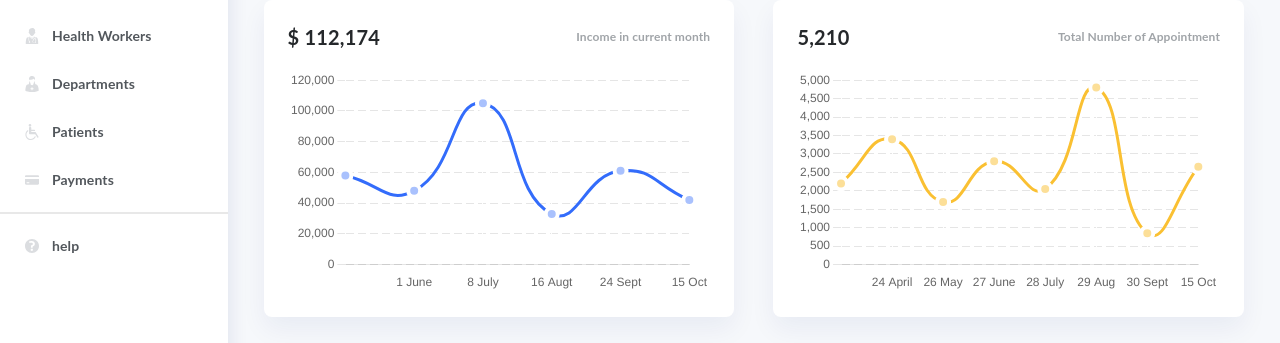
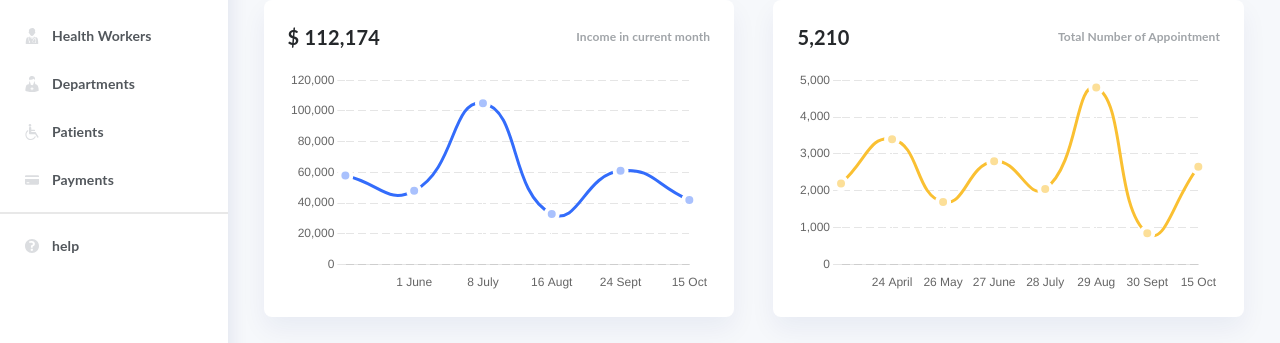
Before and after one commit to ChidiOkpala/clafiya_assessment, a Next.js app: page /dashboard in a window 1280 px wide. Shown: the part 232-575 px from the top of the page. Built offline with nearby package versions, Linux system fonts and the light colour scheme.

Commit message:
add stepsize to chart

```diff
--- a/components/chart.tsx
+++ b/components/chart.tsx
@@ -6,6 +6,7 @@ export interface ChartProps {
   horizontalData: number[]
   lineColor: string
   pointColor: string
+  stepSize: number
 }
 
 export const Chart: FC<ChartProps> = ({
@@ -13,6 +14,7 @@ export const Chart: FC<ChartProps> = ({
   horizontalData,
   lineColor,
   pointColor,
+  stepSize,
 }) => {
   const data = {
     labels: verticalLabels,
@@ -38,11 +40,13 @@ export const Chart: FC<ChartProps> = ({
     },
     scales: {
       y: {
+        stacked: true,
         beginAtZero: true,
         grid: {
           borderColor: '#ffffff',
           borderDash: [8, 4]
-        }
+        },
+        ticks: { stepSize }
       },
       x: {
         grid: {
--- a/pages/dashboard.tsx
+++ b/pages/dashboard.tsx
@@ -122,6 +122,7 @@ const chartData = [
       horizontalData: [58000, 48000, 105000, 33000, 61000, 42000],
       lineColor: "#336CFB",
       pointColor: "#A9C1FD",
+      stepSize: 20000,
     }
   },
   {
@@ -132,6 +133,7 @@ const chartData = [
       horizontalData: [2200, 3400, 1700, 2800, 2050, 4800, 850, 2650],
       lineColor: "#FAC032",
       pointColor: "#FCDF98",
+      stepSize: 1000
     }
   }
 ]
```
